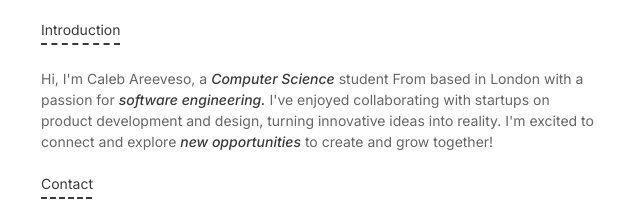
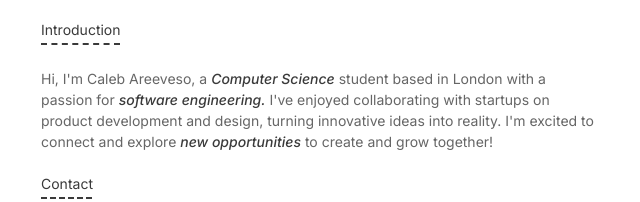
Before and after one commit to calebareeveso/calebareeveso.com, a Next.js app: page / in a window 1280 px wide. Shown: the part 667-869 px from the top of the page, without its empty margins (319-959 px from the left). Built offline with nearby package versions, Linux system fonts and the light colour scheme.

Commit message:
Fix bio typo

```diff
--- a/components/about/index.js
+++ b/components/about/index.js
@@ -9,8 +9,7 @@ export default function Index(props) {
       </h3>
       <h2>
         Hi, I'm Caleb Areeveso, a{" "}
-        <em className="font-medium text-primary">Computer Science</em> student
-        From based in London with a passion for{" "}
+        <em className="font-medium text-primary">Computer Science</em> student based in London with a passion for{" "}
         <em className="font-medium text-primary">software engineering.</em> I've
         enjoyed collaborating with startups on product development and design,
         turning innovative ideas into reality. I'm excited to connect and
```
